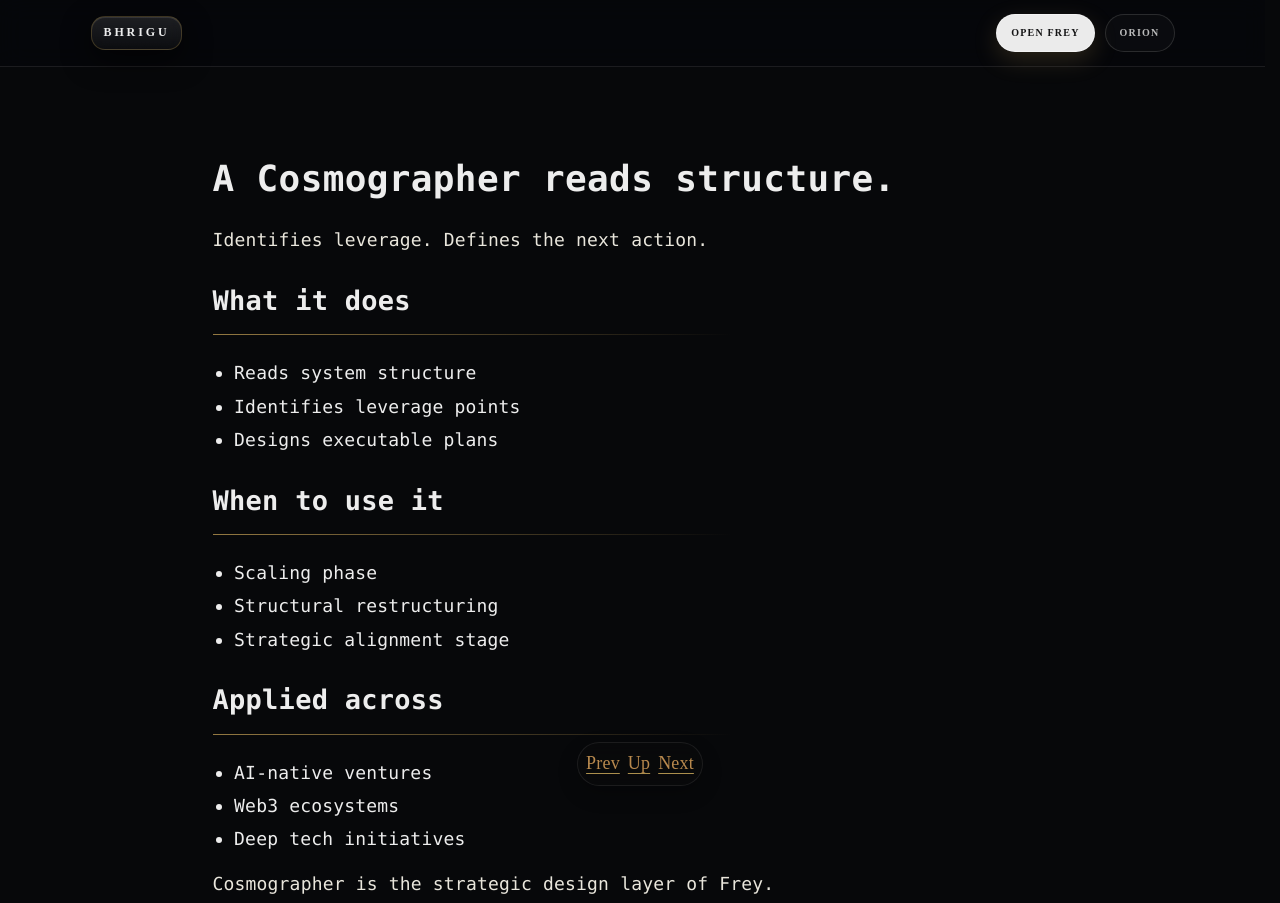
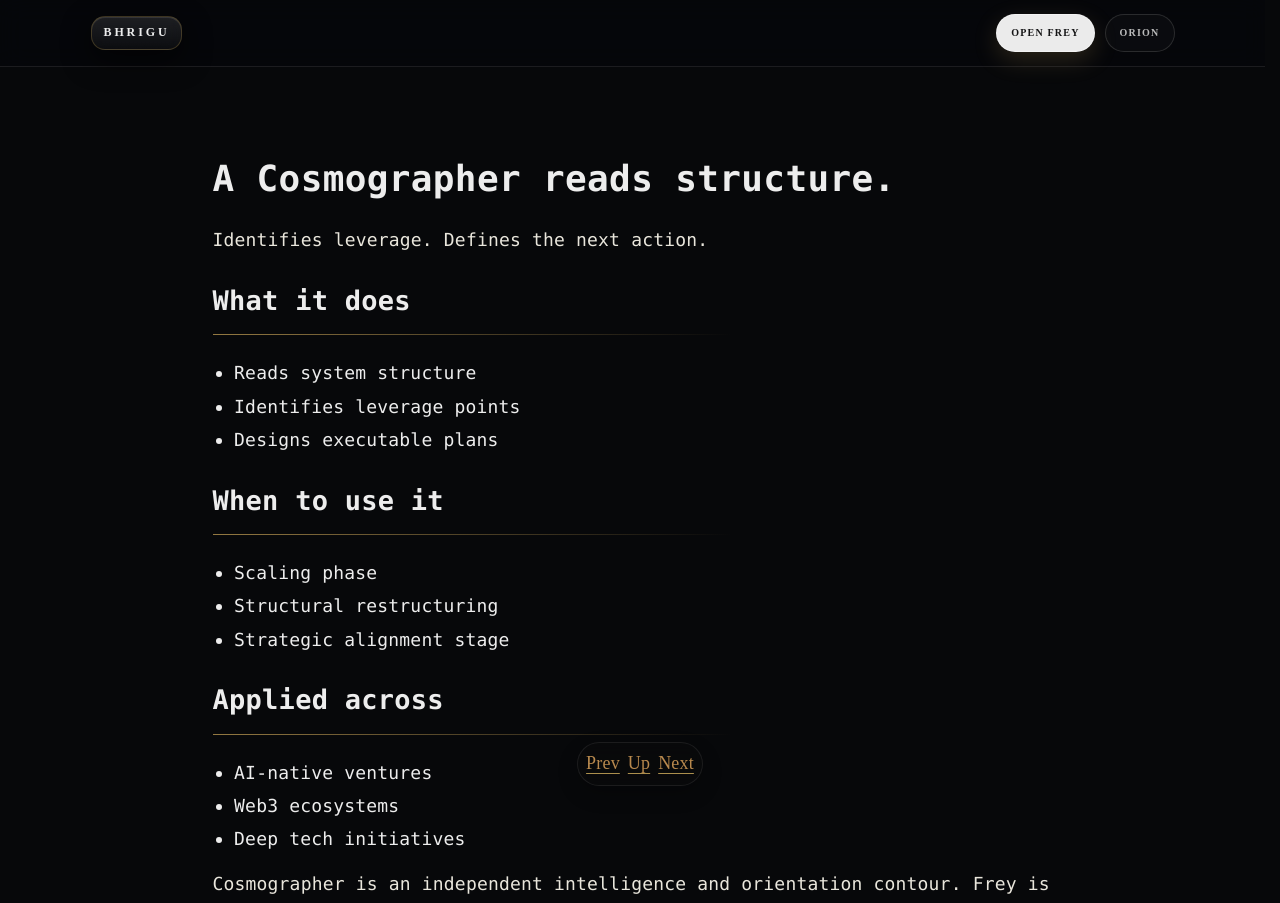
Before and after one commit to AiBhrigu/bhrigu-portal, a Next.js app: page /cosmographer in a window 1280 px wide. Shown: the top 903 px of the page. Built offline with nearby package versions, Linux system fonts and the light colour scheme.

Commit message:
Clarify Cosmographer and Frey relationship

```diff
--- a/pages/cosmographer.js
+++ b/pages/cosmographer.js
@@ -32,7 +32,8 @@ export default function Cosmographer() {
       </ul>
 
       <p>
-        Cosmographer is the strategic design layer of Frey.
+        Cosmographer is an independent intelligence and orientation contour.
+        Frey is a distinct dialogue and temporal interface; the two may work together without either defining the other.
       </p>
 
       <p>
```
